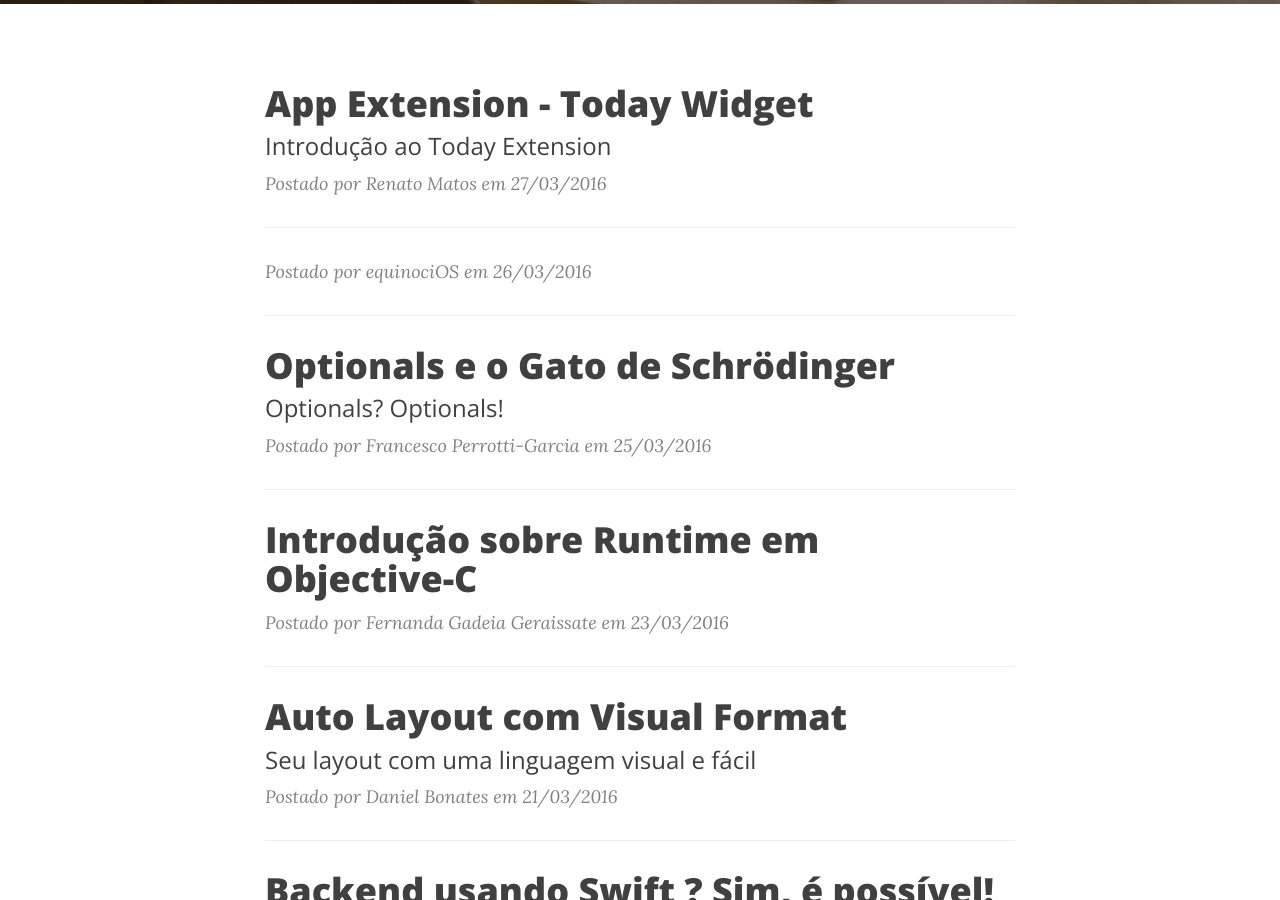
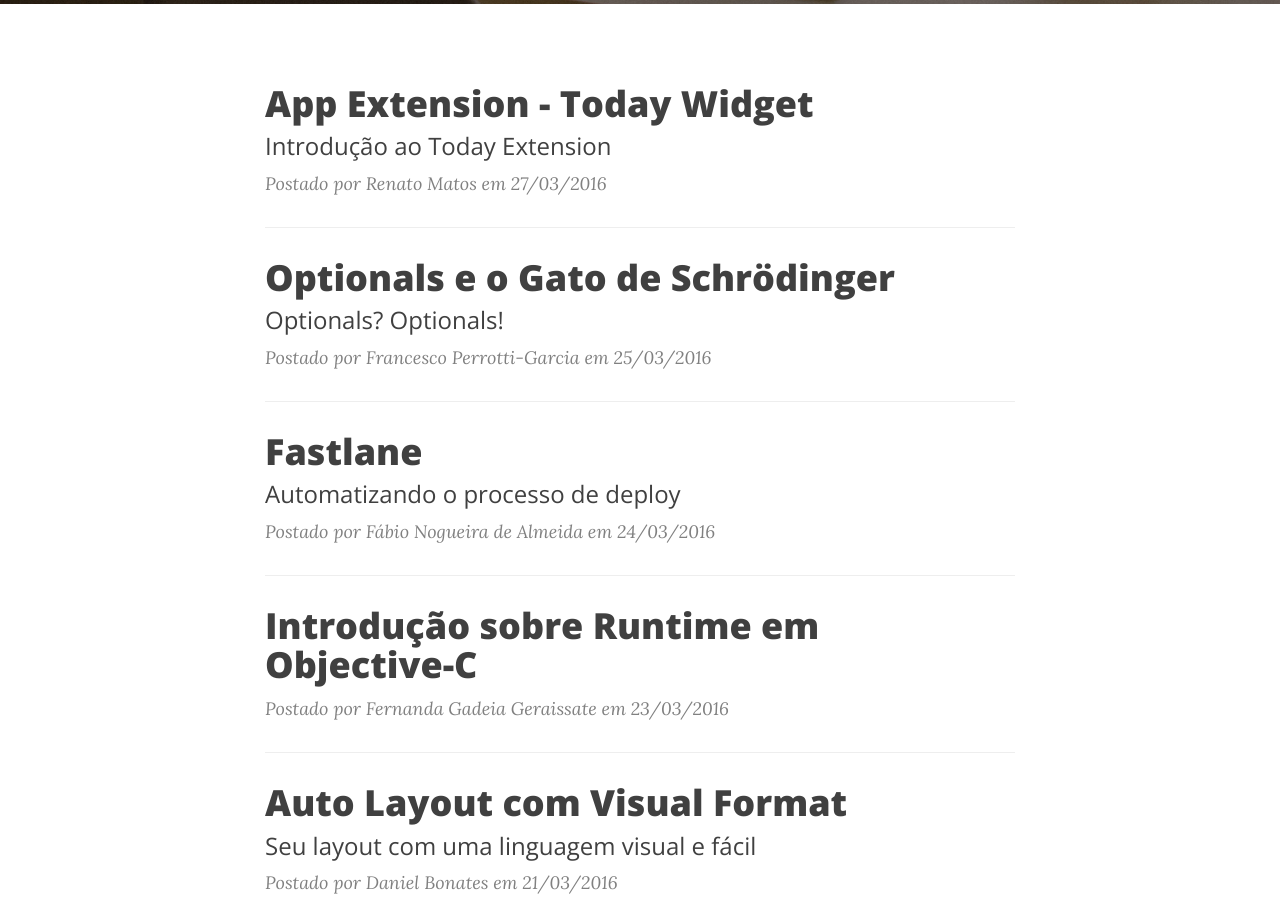
Before and after one commit to CocoaHeadsBrasil/equinociOS, a Jekyll site: the page built from index.html, in a window 1280 px wide and 900 px high, scrolled down 471 px. Built offline with Jekyll 4.4.1, drawn with Linux system fonts in a browser that asks for light colours; nearby versions of some CDN libraries; the list of posts is cut into pages by our own code.

Commit message:
Fix extraneous "f"

```diff
--- a/_posts/2016-03-24-fastlane.markdown
+++ b/_posts/2016-03-24-fastlane.markdown
@@ -1,6 +1,6 @@
 ---
 layout:     post
-title:      "Fastlane"f
+title:      "Fastlane"
 subtitle:   "Automatizando o processo de deploy"
 date:       2016-03-24 00:00:00
 author:     "Fábio Nogueira de Almeida"
```
